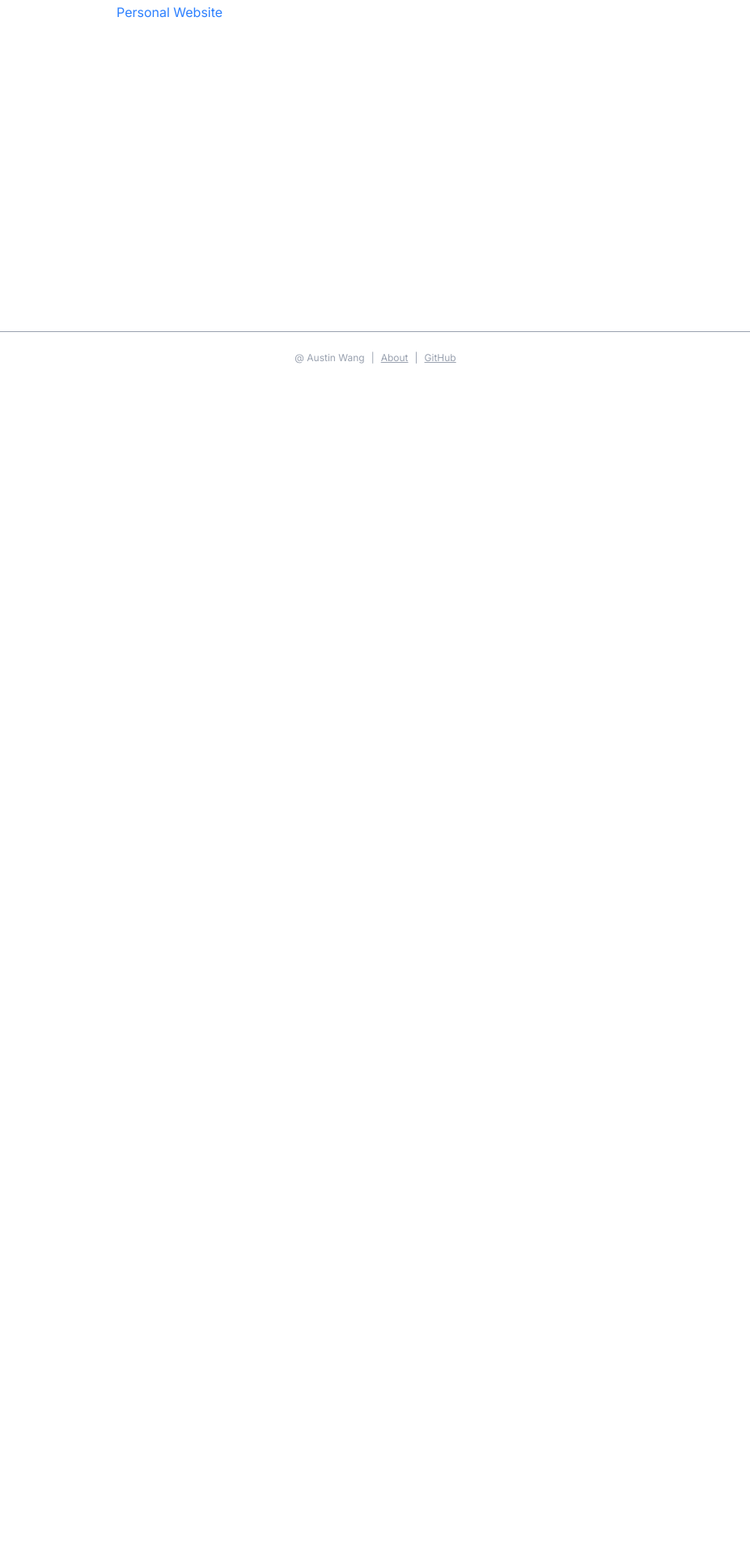
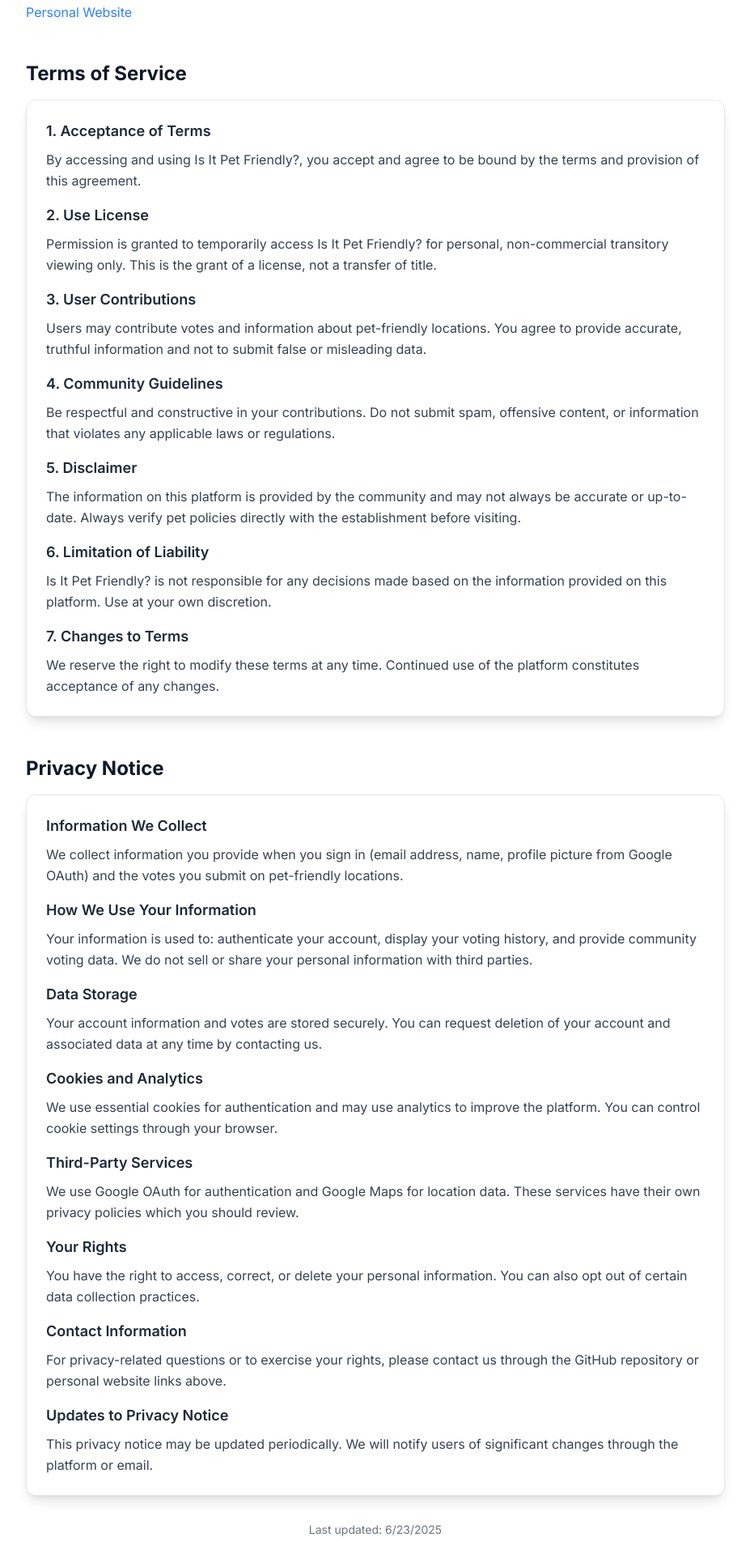
Before and after one commit to wangaustin/is-it-dog-friendly, a Next.js app: page /about in a window 1280 px wide. Shown: the part 326-2240 px from the top of the page at 81% size, without its empty margins (176-1103 px from the left). Before the commit the page ends 800 px from the top, so only its background shows below. Built offline with nearby package versions, Linux system fonts and the light colour scheme; no server answers.

Commit message:
forgot to add terms of service and privacy notice earlier

```diff
--- a/src/app/about/page.tsx
+++ b/src/app/about/page.tsx
@@ -2,14 +2,14 @@ import React from "react";
 
 export default function AboutPage() {
   return (
-    <div className="max-w-2xl mx-auto py-12 px-4">
+    <div className="max-w-4xl mx-auto py-12 px-4">
       <h1 className="text-3xl font-bold mb-4">About Is It Pet Friendly?</h1>
       <p className="text-lg mb-2">
         Is It Pet Friendly? is a community-driven platform where users can vote and share information
         about whether places are pet-friendly. My goal is to help pet owners find welcoming locations
         for their best friends.
       </p>
-      <p className="text-md text-gray-600">
+      <p className="text-md text-gray-600 mb-8">
         Built by Austin Wang. Contributions and feedback are welcome!
         <br/>
         <br/>
@@ -17,6 +17,128 @@ export default function AboutPage() {
         <br/>
         <a href="https://austinwang.co" className="text-blue-500 hover:text-blue-700">Personal Website</a>
       </p>
+
+      {/* Terms of Service */}
+      <div className="mt-12 mb-8">
+        <h2 className="text-2xl font-bold mb-4 text-gray-900">Terms of Service</h2>
+        <div className="bg-white border border-gray-200 rounded-xl shadow-lg p-6 space-y-4">
+          <div>
+            <h3 className="text-lg font-semibold mb-2 text-gray-800">1. Acceptance of Terms</h3>
+            <p className="text-gray-700 leading-relaxed">
+              By accessing and using Is It Pet Friendly?, you accept and agree to be bound by the terms and provision of this agreement.
+            </p>
+          </div>
+
+          <div>
+            <h3 className="text-lg font-semibold mb-2 text-gray-800">2. Use License</h3>
+            <p className="text-gray-700 leading-relaxed">
+              Permission is granted to temporarily access Is It Pet Friendly? for personal, non-commercial transitory viewing only. This is the grant of a license, not a transfer of title.
+            </p>
+          </div>
+
+          <div>
+            <h3 className="text-lg font-semibold mb-2 text-gray-800">3. User Contributions</h3>
+            <p className="text-gray-700 leading-relaxed">
+              Users may contribute votes and information about pet-friendly locations. You agree to provide accurate, truthful information and not to submit false or misleading data.
+            </p>
+          </div>
+
+          <div>
+            <h3 className="text-lg font-semibold mb-2 text-gray-800">4. Community Guidelines</h3>
+            <p className="text-gray-700 leading-relaxed">
+              Be respectful and constructive in your contributions. Do not submit spam, offensive content, or information that violates any applicable laws or regulations.
+            </p>
+          </div>
+
+          <div>
+            <h3 className="text-lg font-semibold mb-2 text-gray-800">5. Disclaimer</h3>
+            <p className="text-gray-700 leading-relaxed">
+              The information on this platform is provided by the community and may not always be accurate or up-to-date. Always verify pet policies directly with the establishment before visiting.
+            </p>
+          </div>
+
+          <div>
+            <h3 className="text-lg font-semibold mb-2 text-gray-800">6. Limitation of Liability</h3>
+            <p className="text-gray-700 leading-relaxed">
+              Is It Pet Friendly? is not responsible for any decisions made based on the information provided on this platform. Use at your own discretion.
+            </p>
+          </div>
+
+          <div>
+            <h3 className="text-lg font-semibold mb-2 text-gray-800">7. Changes to Terms</h3>
+            <p className="text-gray-700 leading-relaxed">
+              We reserve the right to modify these terms at any time. Continued use of the platform constitutes acceptance of any changes.
+            </p>
+          </div>
+        </div>
+      </div>
+
+      {/* Privacy Notice */}
+      <div className="mt-12">
+        <h2 className="text-2xl font-bold mb-4 text-gray-900">Privacy Notice</h2>
+        <div className="bg-white border border-gray-200 rounded-xl shadow-lg p-6 space-y-4">
+          <div>
+            <h3 className="text-lg font-semibold mb-2 text-gray-800">Information We Collect</h3>
+            <p className="text-gray-700 leading-relaxed">
+              We collect information you provide when you sign in (email address, name, profile picture from Google OAuth) and the votes you submit on pet-friendly locations.
+            </p>
+          </div>
+
+          <div>
+            <h3 className="text-lg font-semibold mb-2 text-gray-800">How We Use Your Information</h3>
+            <p className="text-gray-700 leading-relaxed">
+              Your information is used to: authenticate your account, display your voting history, and provide community voting data. We do not sell or share your personal information with third parties.
+            </p>
+          </div>
+
+          <div>
+            <h3 className="text-lg font-semibold mb-2 text-gray-800">Data Storage</h3>
+            <p className="text-gray-700 leading-relaxed">
+              Your account information and votes are stored securely. You can request deletion of your account and associated data at any time by contacting us.
+            </p>
+          </div>
+
+          <div>
+            <h3 className="text-lg font-semibold mb-2 text-gray-800">Cookies and Analytics</h3>
+            <p className="text-gray-700 leading-relaxed">
+              We use essential cookies for authentication and may use analytics to improve the platform. You can control cookie settings through your browser.
+            </p>
+          </div>
+
+          <div>
+            <h3 className="text-lg font-semibold mb-2 text-gray-800">Third-Party Services</h3>
+            <p className="text-gray-700 leading-relaxed">
+              We use Google OAuth for authentication and Google Maps for location data. These services have their own privacy policies which you should review.
+            </p>
+          </div>
+
+          <div>
+            <h3 className="text-lg font-semibold mb-2 text-gray-800">Your Rights</h3>
+            <p className="text-gray-700 leading-relaxed">
+              You have the right to access, correct, or delete your personal information. You can also opt out of certain data collection practices.
+            </p>
+          </div>
+
+          <div>
+            <h3 className="text-lg font-semibold mb-2 text-gray-800">Contact Information</h3>
+            <p className="text-gray-700 leading-relaxed">
+              For privacy-related questions or to exercise your rights, please contact us through the GitHub repository or personal website links above.
+            </p>
+          </div>
+
+          <div>
+            <h3 className="text-lg font-semibold mb-2 text-gray-800">Updates to Privacy Notice</h3>
+            <p className="text-gray-700 leading-relaxed">
+              This privacy notice may be updated periodically. We will notify users of significant changes through the platform or email.
+            </p>
+          </div>
+        </div>
+      </div>
+
+      {/* Last Updated */}
+      <div className="mt-8 text-center text-sm text-gray-500">
+        Last updated: {new Date().toLocaleDateString()}
+      </div>
     </div>
   );
 }
```
